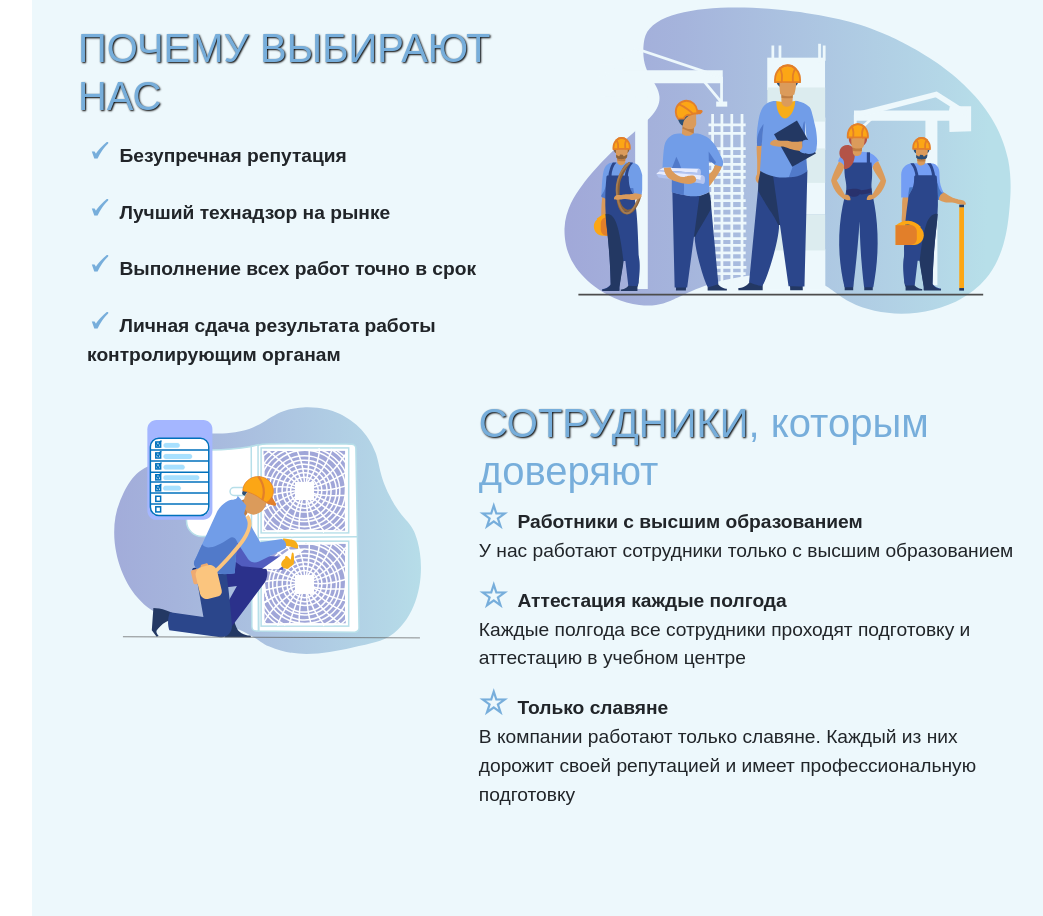
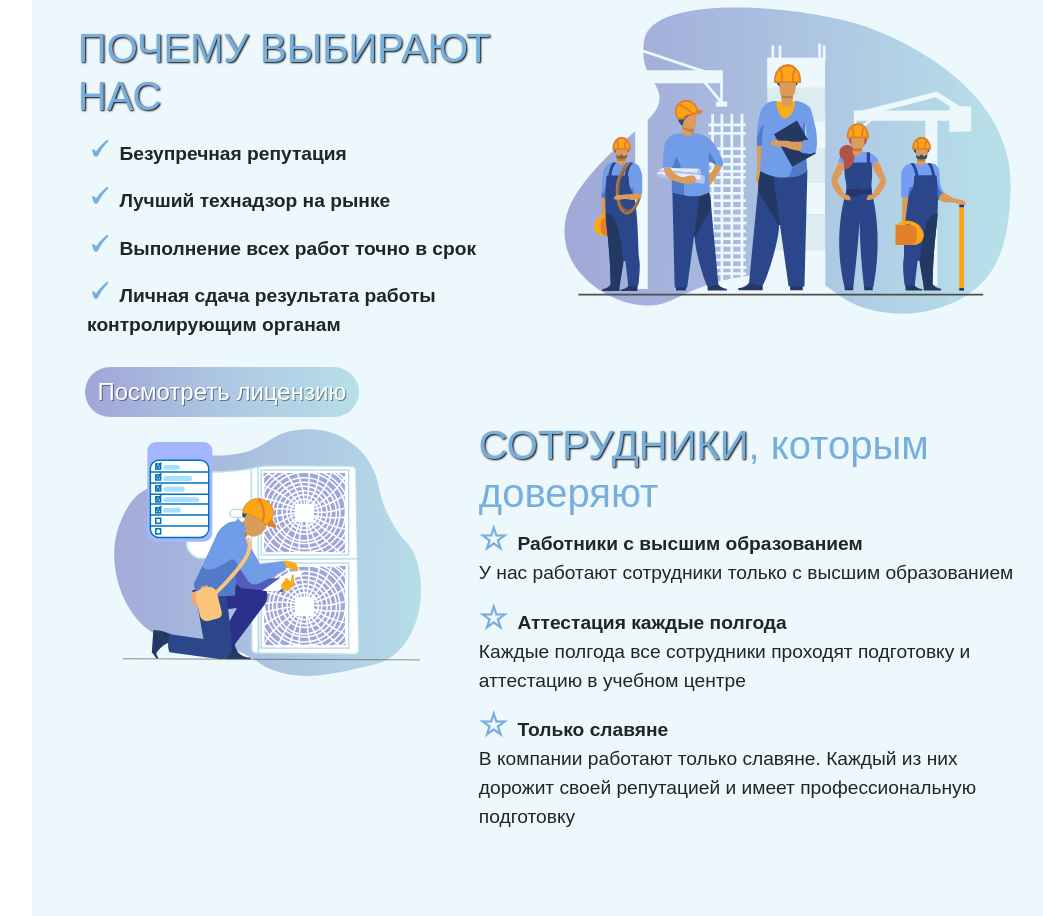
Before and after one commit to AnigalHub/GroupOfCompaniesMAG, a Vue app: page / in a window 1280 px wide. Shown: the part 1480-2396 px from the top of the page, without its empty margins (218-1261 px from the left). Built offline with nearby package versions, Linux system fonts and the light colour scheme.

Commit message:
добавлена кнопка

```diff
--- a/src/components/Advantages.vue
+++ b/src/components/Advantages.vue
@@ -7,6 +7,7 @@
                     <ul class="ul">
                         <li v-for="list in List" class="text">{{list.text}}</li>
                     </ul>
+                    <b-button><a>Посмотреть лицензию</a></b-button>
                 </b-col>
                 <b-col cols="6">
                     <component :is="svg"/>
@@ -42,9 +43,9 @@
             list-style: none;
         }
         .ul li{
-           font-weight: 600;
-            padding-top: 2%;
-            padding-bottom: 3%;
+            font-weight: 600;
+            padding-top: 1.5%;
+            padding-bottom: 1.5%;
             padding-left: 2%;
         }
         .ul li:before {
@@ -69,5 +70,19 @@
             margin-top: 45%;
             margin-right: 15%;
         }
+        button{
+            width: 60%;
+            margin: 1% 1.5%;
+            padding: 1.5%;
+            font-size: 1.5rem;
+            border-radius: 30px;
+            text-shadow: 1px 1px 0.2px rgb(0 0 0 / 43%);
+            border: none;
+            background: linear-gradient(to left, #b7dfe9,#adc7e2, #a0a6d8);
+            a{
+                color:white;
+                text-decoration: none;
+            }
+        }
     }
 </style>
```
